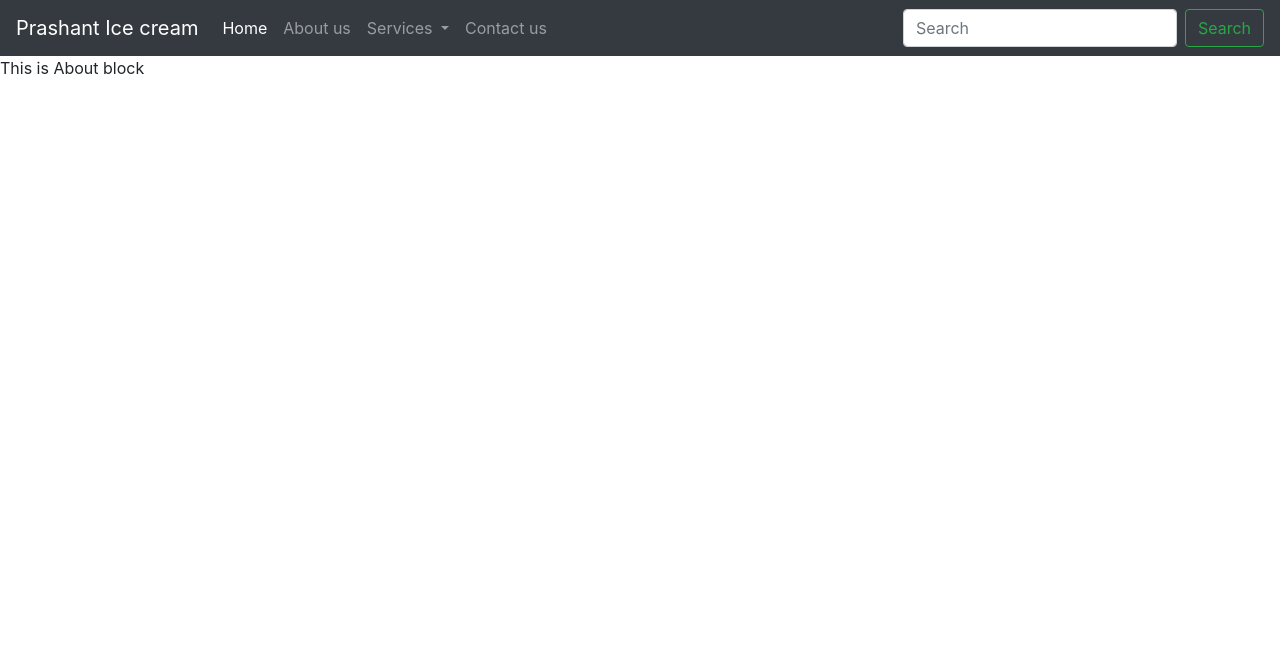
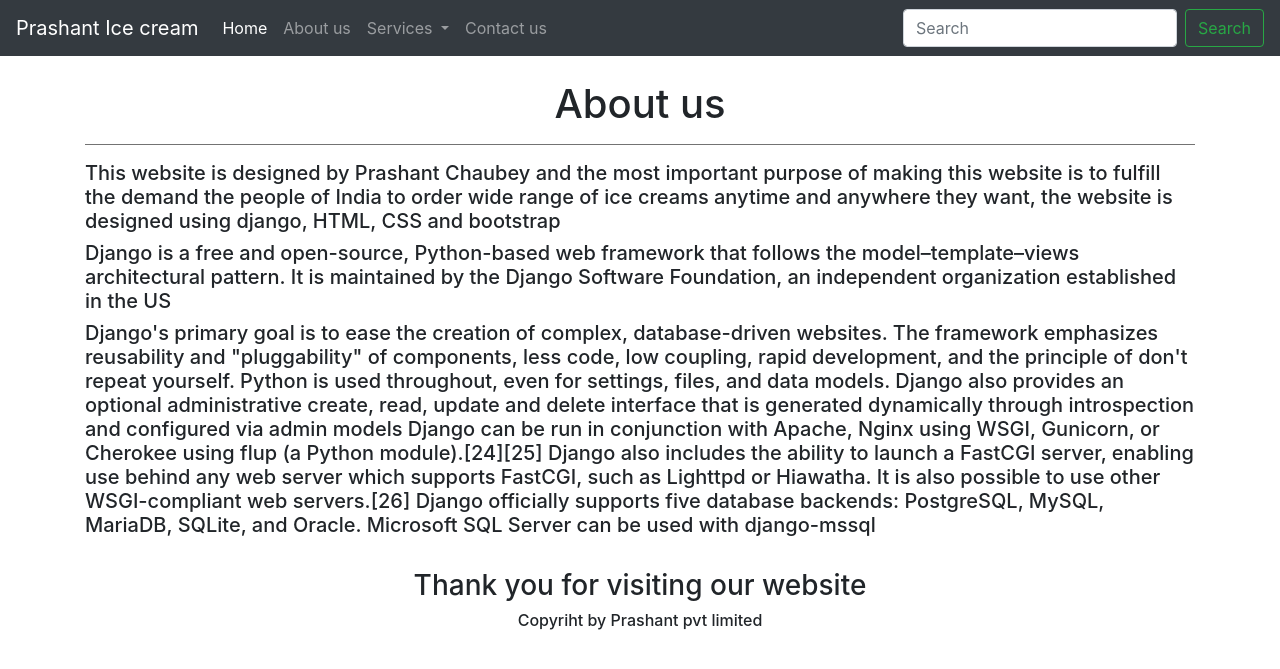
Before and after one commit to Prashan5903s/E-commerce-website, a Django app: page /about in a window 1280 px wide. Shown: the top 669 px of the page. Run offline with Django 3.2, Linux system fonts and the light colour scheme.

Commit message:
Initial commit

```diff
--- a/hello/template/about.html
+++ b/hello/template/about.html
@@ -1,3 +1,8 @@
 {% extends 'base.html' %}
 {% block title %}Ice cram portal{% endblock title %}
-{% block body%}This is About block{% endblock body %}
+{% block body%}<div class="container my-4"><h1 class="text-center">About us</h1>
+<hr noshade="0">
+<h5>This website is designed by Prashant Chaubey and the most important purpose of making this website is to fulfill the demand the people of India to order wide range of ice creams anytime and anywhere they want, the website is designed using django, HTML, CSS and bootstrap</h5>
+<h5>Django is a free and open-source, Python-based web framework that follows the model–template–views architectural pattern. It is maintained by the Django Software Foundation, an independent organization established in the US</h5>
+<h5>Django's primary goal is to ease the creation of complex, database-driven websites. The framework emphasizes reusability and "pluggability" of components, less code, low coupling, rapid development, and the principle of don't repeat yourself. Python is used throughout, even for settings, files, and data models. Django also provides an optional administrative create, read, update and delete interface that is generated dynamically through introspection and configured via admin models Django can be run in conjunction with Apache, Nginx using WSGI, Gunicorn, or Cherokee using flup (a Python module).[24][25] Django also includes the ability to launch a FastCGI server, enabling use behind any web server which supports FastCGI, such as Lighttpd or Hiawatha. It is also possible to use other WSGI-compliant web servers.[26] Django officially supports five database backends: PostgreSQL, MySQL, MariaDB, SQLite, and Oracle. Microsoft SQL Server can be used with django-mssql</h5><br>
+<h3 class="text-center">Thank you for visiting our website</h3><h6 class="text-center">Copyriht by Prashant pvt limited</h6></div>{% endblock body %}
```
Also changed, not shown: hello/template/index.html (+8 -8 lines).
